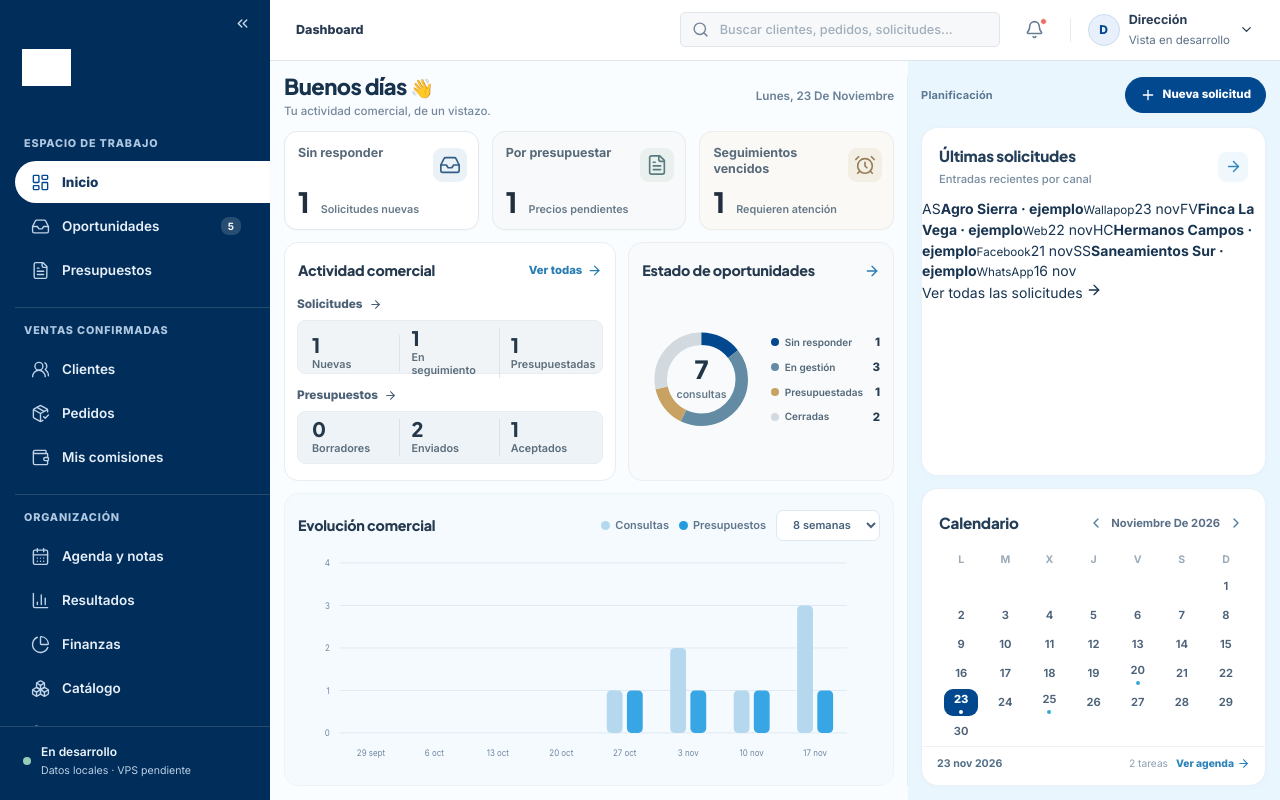
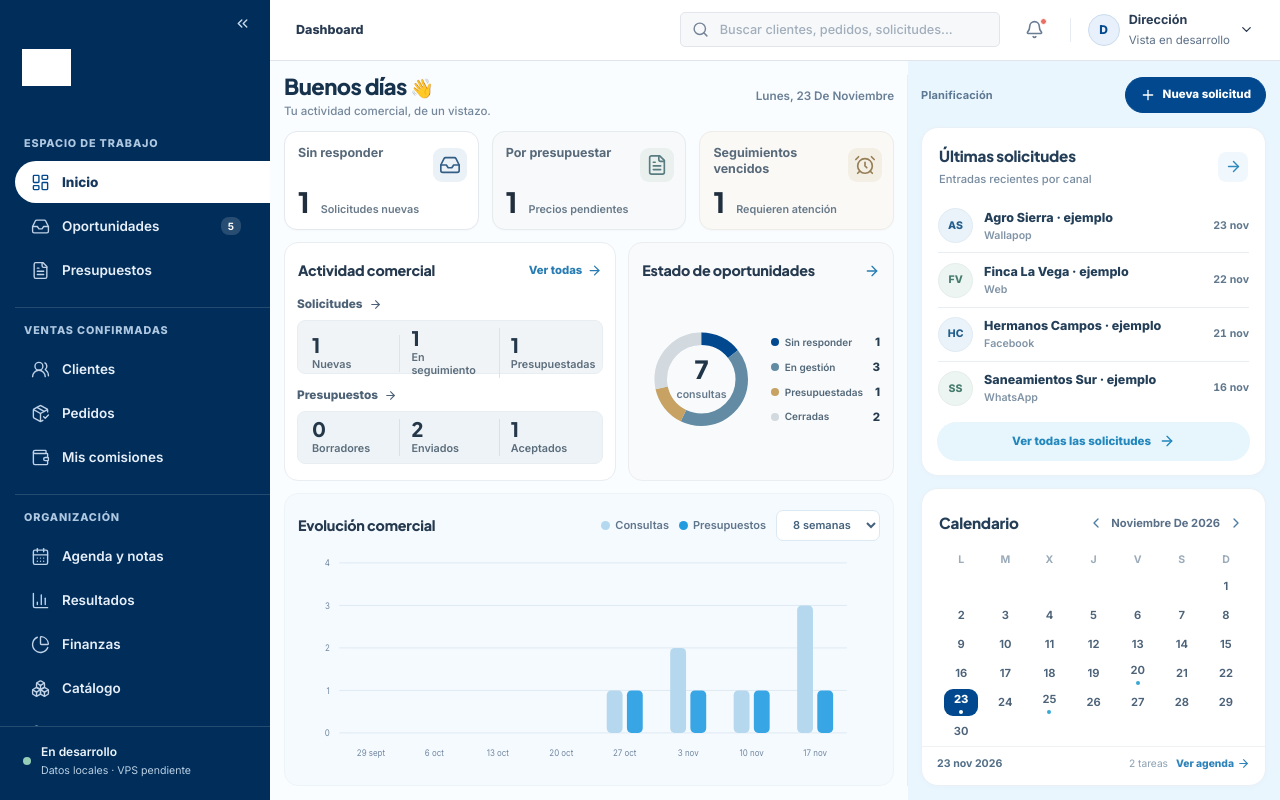
Before and after one commit to juanjogamero/depofibra-crm, a React (Vite) app: page /#/ in a window 1280 px wide. Built offline with nearby package versions, Linux system fonts and the light colour scheme; grey boxes are pictures that could not be loaded.

Commit message:
style(dashboard): lista de solicitudes compacta con nombre, canal y fecha

```diff
--- a/src/dashboard-hr.css
+++ b/src/dashboard-hr.css
@@ -475,88 +475,94 @@
   color:#3089bd;
   background:#f1f8fd;
 }
-.dashboard-hr .hr-tasks-list {
+/* Solicitudes recientes: lista limpia de cliente, canal y entrada. */
+.dashboard-hr .hr-recent-list {
   display:flex;
   flex:1 1 auto;
   min-height:0;
   flex-direction:column;
-  justify-content:stretch;
   padding:0 16px;
 }
-.dashboard-hr .hr-task-row {
+.dashboard-hr .hr-recent-row {
   display:flex;
   flex:1 1 0;
-  min-height:51px;
+  min-height:48px;
   align-items:center;
-  gap:10px;
+  gap:11px;
   padding:7px 0;
-  border-bottom:1px solid #e9eef4;
+  border-bottom:1px solid #e9eef2;
   transition:background-color 150ms ease;
 }
-.dashboard-hr .hr-task-row:last-child { border-bottom:0; }
-.dashboard-hr .hr-task-row:hover { background:#f8fcff; }
-.dashboard-hr .hr-task-avatar {
-  flex:0 0 34px;
-  width:34px;
-  height:34px;
+.dashboard-hr .hr-recent-row:last-child { border-bottom:0; }
+.dashboard-hr .hr-recent-row:hover,
+.dashboard-hr .hr-recent-row:focus-visible { background:#f7fafc; }
+.dashboard-hr .hr-recent-avatar {
+  flex:0 0 35px;
+  width:35px;
+  height:35px;
   display:grid;
   place-items:center;
+  border:1px solid #e1ebf2;
   border-radius:50%;
-  background:#e4f1fc;
-  color:#277cad;
-  font-size:10px;
+  background:#eaf3f9;
+  color:#235e8c;
+  font-size:10.5px;
   font-weight:800;
+  letter-spacing:.1px;
 }
-.dashboard-hr .hr-task-row:nth-child(2n) .hr-task-avatar { background:#e9f7f3; color:#338e7b; }
-.dashboard-hr .hr-task-main {
+.dashboard-hr .hr-recent-row:nth-child(even) .hr-recent-avatar {
+  background:#edf5f2;
+  border-color:#e4eee9;
+  color:#467c6e;
+}
+.dashboard-hr .hr-recent-main {
   display:flex;
   flex:1 1 auto;
   min-width:0;
   flex-direction:column;
-  gap:3px;
+  gap:4px;
 }
-.dashboard-hr .hr-task-main strong {
-  color:#27425b;
-  font-size:12px;
+.dashboard-hr .hr-recent-main strong {
+  color:#243f58;
+  font-size:12.5px;
   font-weight:750;
-  line-height:1.3;
+  line-height:1.28;
   overflow:hidden;
   text-overflow:ellipsis;
   white-space:nowrap;
 }
-.dashboard-hr .hr-task-main small {
+.dashboard-hr .hr-recent-main small {
   color:#8194a6;
-  font-size:10.2px;
-  font-weight:500;
+  font-size:10.6px;
+  font-weight:550;
+  line-height:1.2;
   overflow:hidden;
   text-overflow:ellipsis;
   white-space:nowrap;
 }
-.dashboard-hr .hr-task-date {
+.dashboard-hr .hr-recent-date {
   display:flex;
-  flex:0 0 72px;
+  flex:0 0 64px;
   flex-direction:column;
+  align-items:flex-end;
+  gap:4px;
+  color:#60788d;
   text-align:right;
-  gap:5px;
-  align-items:flex-end;
+  font-size:10.6px;
+  font-weight:700;
+  white-space:nowrap;
+  font-variant-numeric:tabular-nums;
 }
-.dashboard-hr .hr-task-date strong {
-  color:#647d95;
-  font-size:10px;
-  font-weight:650;
-  white-space:nowrap;
+.dashboard-hr .hr-recent-date small {
+  color:#96a4b0;
+  font-size:10.3px;
+  font-weight:550;
 }
-.dashboard-hr .hr-task-date small {
-  color:#548671;
-  font-size:10px;
-  font-weight:650;
-}
-.dashboard-hr .hr-task-date .is-late { color:#b16446; }
-.dashboard-hr .hr-tasks-footer {
+.dashboard-hr .hr-recent-footer {
   display:flex;
   align-items:center;
   justify-content:center;
-  gap:7px;
+  gap:8px;
   min-height:39px;
   margin:7px 15px 14px;
   border-radius:22px;
@@ -565,7 +571,8 @@
   font-size:11.5px;
   font-weight:750;
 }
-.dashboard-hr .hr-tasks-footer:hover { background:#d5edfa; }
+.dashboard-hr .hr-recent-footer:hover,
+.dashboard-hr .hr-recent-footer:focus-visible { background:#d5edfa; }
 .dashboard-hr .hr-empty {
   display:flex;
   align-items:center;
@@ -864,7 +871,7 @@
   .dashboard-hr .hr-bars-area { min-height:230px; }
   .dashboard-hr .hr-side-column { grid-template-columns:1fr; grid-template-rows:42px auto auto; }
   .dashboard-hr .hr-right-card { min-height:0; }
-  .dashboard-hr .hr-tasks { min-height:340px; }
+  .dashboard-hr .hr-recent { min-height:340px; }
   .dashboard-hr .hr-calendar { min-height:340px; }
   .dashboard-hr .hr-side-top { grid-column:1/-1; }
   .dashboard-hr .hr-calendar-days { min-height:210px; }
@@ -884,8 +891,8 @@
   .dashboard-hr .hr-donut-layout { gap:4px; }
   .dashboard-hr .hr-donut-legend { gap:7px; }
   .dashboard-hr .hr-legend-row { font-size:10.1px; }
-  .dashboard-hr .hr-task-main strong { font-size:11.4px; }
-  .dashboard-hr .hr-task-date { flex-basis:69px; }
+  .dashboard-hr .hr-recent-main strong { font-size:11.4px; }
+  .dashboard-hr .hr-recent-date { flex-basis:64px; }
   .dashboard-hr .hr-calendar-footer { flex-wrap:wrap; white-space:normal; }
   .dashboard-hr .hr-month-selector>span { min-width:90px; }
 }
@@ -898,6 +905,6 @@
   .dashboard-hr .hr-side-column { grid-template-rows:42px 347px 310px; }
 }
 @media (prefers-reduced-motion:reduce) {
-  .dashboard-hr .hr-stat,.dashboard-hr .hr-side-top>a,.dashboard-hr .hr-task-row,
+  .dashboard-hr .hr-stat,.dashboard-hr .hr-side-top>a,.dashboard-hr .hr-recent-row,
   .dashboard-hr .hr-calendar-day { transition:none !important; }
 }
```
